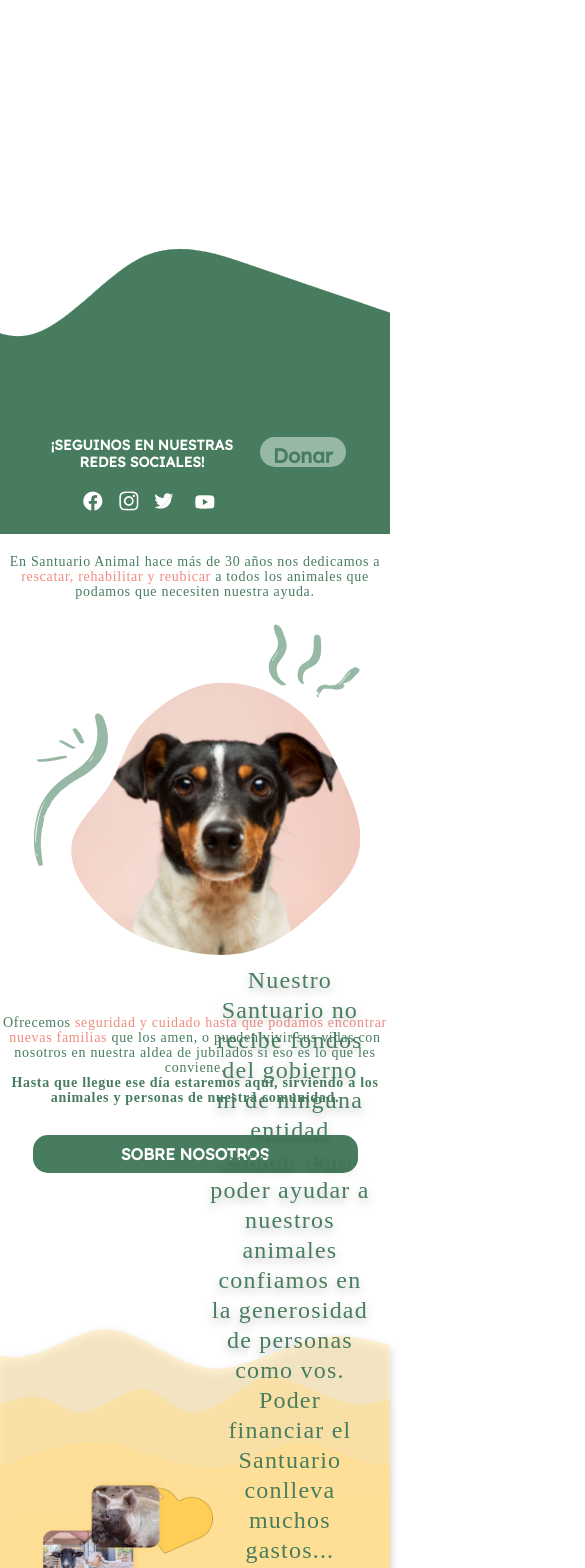
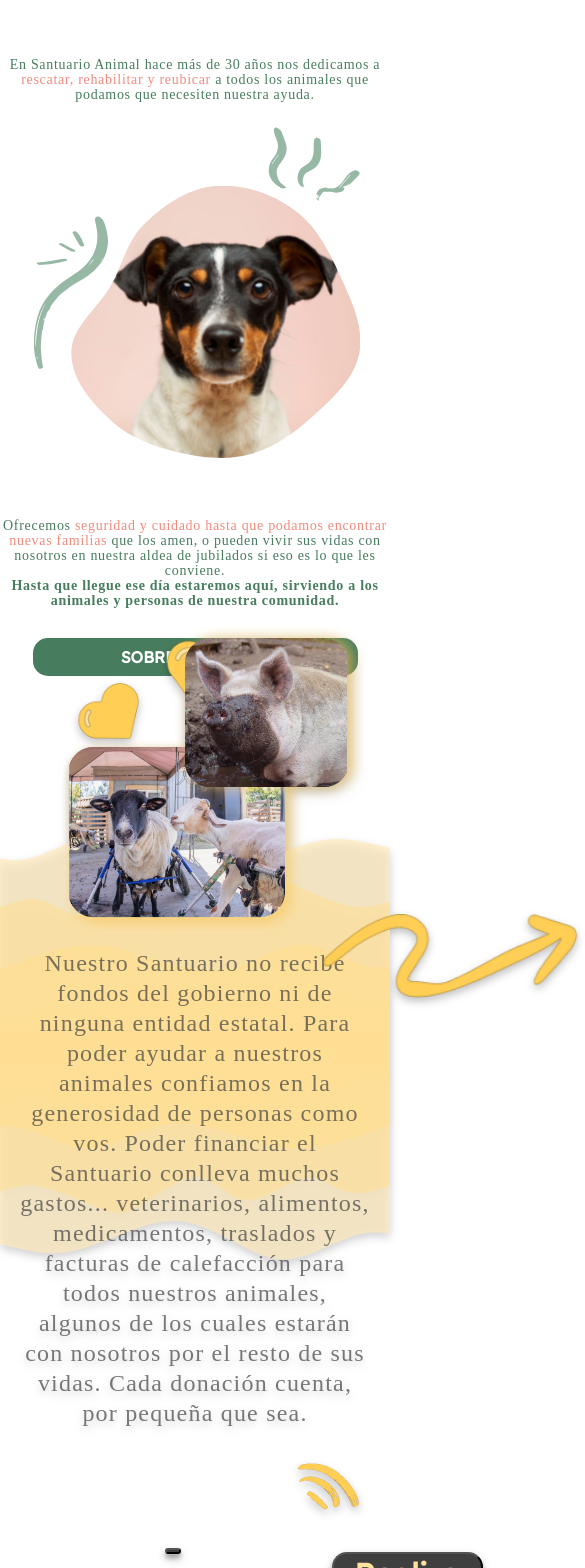
Before and after one commit to karinamonetti/santuario-animal, a React (Create React App) app: page / in a window 390 px wide. Shown: the top 1568 px of the page, 585 px wide, since content can reach past the window. Built offline with nearby package versions, Linux system fonts and the light colour scheme; a web font is replaced by a local one.

Commit message:
cambios de camilo

```diff
--- a/src/App.jsx
+++ b/src/App.jsx
@@ -8,9 +8,9 @@ function App() {
   return (
     <div className="App">
       <Header />
-      <Footer />
       <Perro />
       <Cerditos />
+      <Footer />
     </div>
   );
 }
--- a/src/styles/cerditos.css
+++ b/src/styles/cerditos.css
@@ -59,6 +59,7 @@
   font-weight: 400;
   font-size: 24px;
   line-height: 30px;
+  color: #3f3f3fb2;
 }
 .donacionGrupoDos img {
   position: absolute;
@@ -88,3 +89,9 @@
   color: #ffe29c;
   text-decoration: none;
 }
+
+@media (max-width: 420px) {
+  .donacion {
+    display: block;
+  }
+}
```
